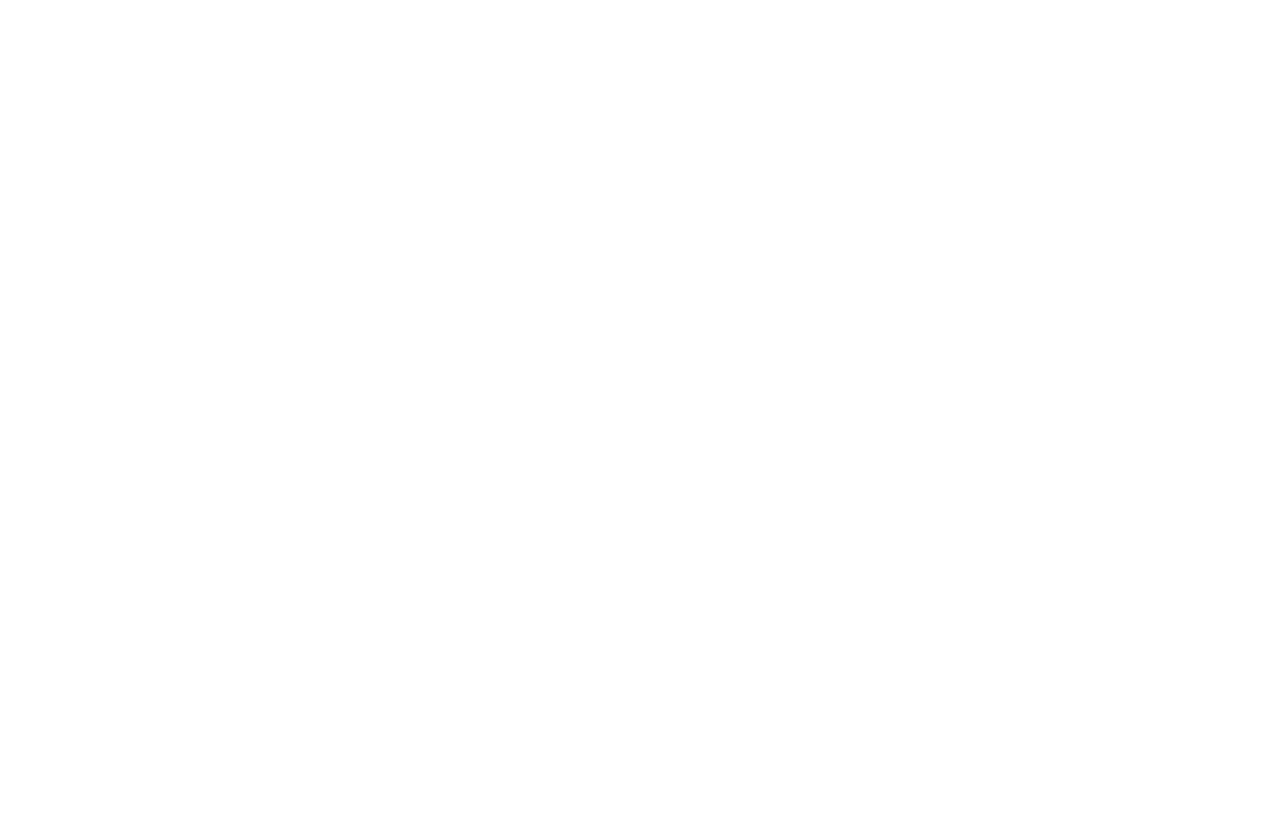
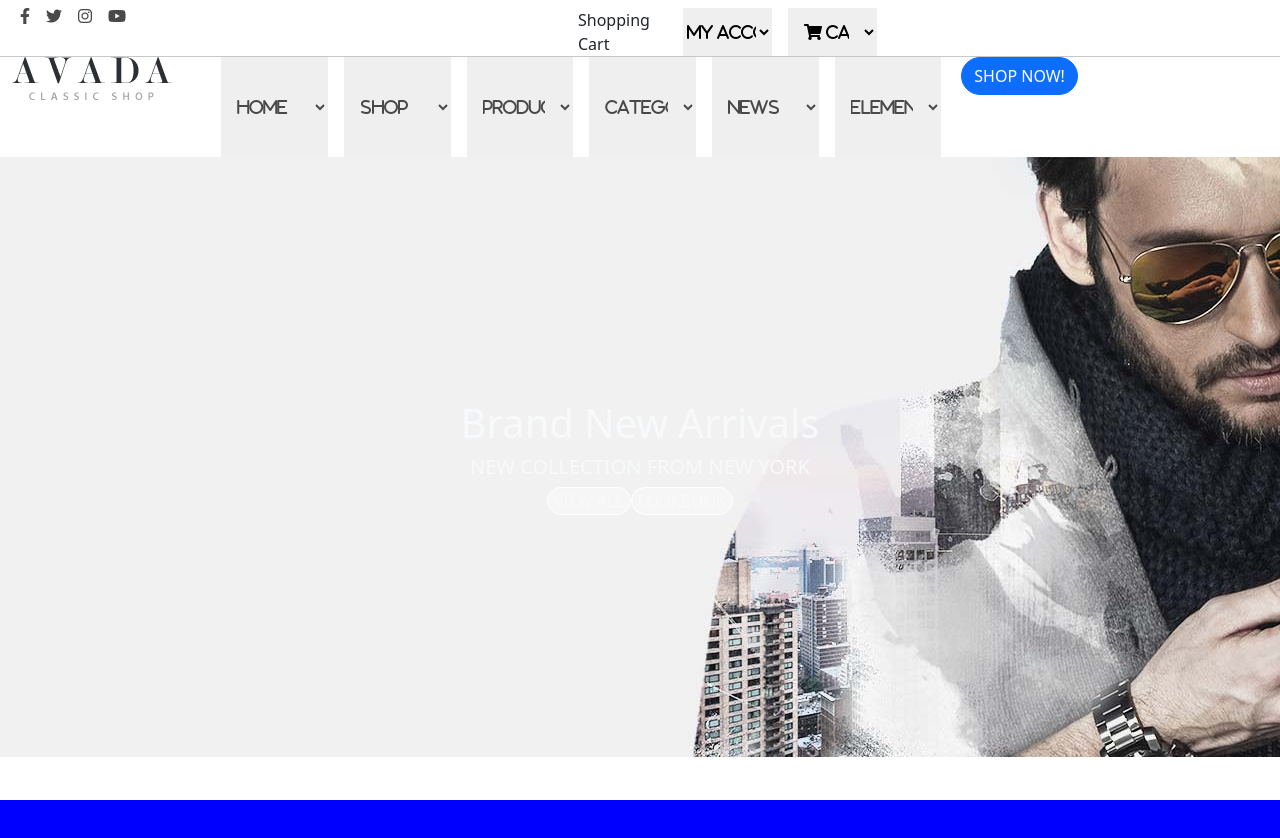
Before and after one commit to SofiaDiBlasi/classic-shop-html-vuejs, a Vue app in the folder my-vue-app/: page / in a window 1280 px wide. Shown: the top 838 px of the page. Before the commit the page ends 800 px from the top, so only its background shows below. Built offline with nearby package versions, Linux system fonts and the light colour scheme.

Commit message:
header con slider

```diff
--- a/my-vue-app/index.html
+++ b/my-vue-app/index.html
@@ -3,7 +3,8 @@
   <head>
     <meta charset="UTF-8" />
     <link rel="icon" type="image/svg+xml" href="/vite.svg" />
-    <link rel="stylesheet" href="/main.scss">
+    <link rel="stylesheet" href="https://cdnjs.cloudflare.com/ajax/libs/font-awesome/6.0.0/css/all.min.css">
+    <link rel="stylesheet" href="https://use.fontawesome.com/releases/v5.15.4/css/all.css" integrity="sha384-DyZ88mC6Up2uqS4h/KRgHuoeGwBcD4Ng9SiP4dIRy0EXTlnuz47vAwmeGwVChigm" crossorigin="anonymous"/>
     <meta name="viewport" content="width=device-width, initial-scale=1.0" />
     <title>Classic-shop</title>
   </head>
--- a/my-vue-app/package.json
+++ b/my-vue-app/package.json
@@ -10,13 +10,13 @@
   },
   "dependencies": {
     "axios": "^1.4.0",
-    "bootstrap": "^5.3.0-alpha3",
+    "bootstrap": "^5.3.0",
     "font-awesome": "^4.7.0",
-    "sass": "^1.62.1",
     "vue": "^3.2.47"
   },
   "devDependencies": {
     "@vitejs/plugin-vue": "^4.1.0",
+    "sass": "^1.62.1",
     "vite": "^4.3.9"
   }
 }
--- a/my-vue-app/src/components/AppBigBanner.vue
+++ b/my-vue-app/src/components/AppBigBanner.vue
@@ -1,8 +1,73 @@
 <script>
    export default {
-    name: "BigBanner"
+    name: "BigBanner",
+
+    data(){
+      return{
+
+        //creo un counter
+        counter : 0,
+
+        //creo una array con le url delle immagini che mi servono
+        bannerSlider: [
+          "./src/assets/images/home1_slide_one_bg.jpg",
+          "./src/assets/images/home1_slide_2_bg.jpg",
+          "./src/assets/images/home1_slide_three_bg_2.jpg"
+        ],
+
+        //creo una variabile che avrà come valore la prima img, o il set interval partirebbe vuoto
+        currentBanner : "./src/assets/images/home1_slide_one_bg.jpg",
+      }
+    },
+
+    //creo un metodo per fare in modo che ogni 2 secondi cambi il bg del mio dv
+    methods: {
+      sliderBanner() {
+        //all'inizio del set Interval creo un if, in moto tale che il counter si resetti una volta arrivato a 3, valore massimo dell'array
+        setInterval(() => {
+          if (this.counter==3) {
+            this.counter = 0
+          }
+          this.currentBanner = this.bannerSlider[this.counter];
+          this.counter++;
+        }, 2000);
+      }
+    },
+    //con un mounted vado a chiamarmi il metodo dell'intervallo di tempo
+    mounted() {
+      this.sliderBanner();
+    }
   }
 </script>
 
 <template>
+
+  <!--contenitore generale-->
+  <div :style="'background-image: url(' + currentBanner + ')'" class="container-fluid">
+    <div class="row">
+      <div class="col bigBanner d-flex flex-column justify-content-center align-items-center my-0 py-0">
+
+        <!--testo del banner-->
+        <h1 class="text-light">Brand New Arrivals</h1>
+        <h5 class="text-light">NEW COLLECTION FROM NEW YORK</h5>
+
+        <!--pulsanti-->
+        <div class="d-flex">
+          <button class="bannerBtn text-light rounded-pill">VIEW ALL</button>
+          <button class="bannerBtn text-light rounded-pill">LOOKBOOK</button>
+        </div>
+      </div>
+    </div>
+  </div>
 </template>
+
+<style lang="scss">
+  .bigBanner{
+    width: 100%;
+    height: 600px;
+  }
+  .bannerBtn {
+    background-color:rgba(255, 255, 255, 0.3);
+    border: 1px solid white;
+  }
+</style>
--- a/my-vue-app/src/components/AppFooter.vue
+++ b/my-vue-app/src/components/AppFooter.vue
@@ -39,3 +39,11 @@
 
   </footer>
 </template>
+
+<style>
+    footer{
+        background-color: green;
+        width: 100%;
+        height: 71.875rem;
+    }
+</style>
--- a/my-vue-app/src/components/AppHeader.vue
+++ b/my-vue-app/src/components/AppHeader.vue
@@ -1,13 +1,11 @@
 <script>
     //importo ed esporto i micro-componenti che nel loro insieme compongono l'header
-    import AppCartVue from './AppCart.vue';
     import AppNavBarVue from './AppNavBar.vue';
     import AppBigBannerVue from './AppBigBanner.vue';
 
    export default {
     name: "AppHeader",
     components: {
-        AppCartVue,
         AppNavBarVue,
         AppBigBannerVue
     }
@@ -16,20 +14,24 @@
 
 <template>
     <!--header-->
-    <!--l'header sarà composto da 3 sezioni principali-->
+    <!--l'header sarà composto da 2 sezioni principali-->
     <header>
 
         <!--sezione 1-->
-        <!--cart-bar-->
-        <AppCartVue />
-
-        <!--sezione 2-->
         <!--nav-bar-->
         <AppNavBarVue />
 
-        <!--sezione 3-->
-        <!--main banner-->
+        <!--sezione 2-->
+        <!--main banner slider-->
         <AppBigBannerVue />
 
     </header>
 </template>
+
+<style lang="scss">
+    header{
+        background-color: #ffffff;
+        height: 50rem;
+        width: 100%;
+    }
+</style>
--- a/my-vue-app/src/components/AppMain.vue
+++ b/my-vue-app/src/components/AppMain.vue
@@ -63,3 +63,11 @@
 
   </main>
 </template>
+
+<style>
+    main{
+        background-color: blue;
+        width: 100%;
+        height: 390.625rem;
+    }
+</style>
--- a/my-vue-app/src/components/AppNavBar.vue
+++ b/my-vue-app/src/components/AppNavBar.vue
@@ -1,8 +1,143 @@
 <script>
    export default {
-    name: "NavBar"
+    name: "NavBar",
+
+    data() {
+      return {
+        iconeSocial : [
+              "fa-brands fa-facebook-f",
+              "fa-brands fa-twitter",
+              "fa-brands fa-instagram",
+              "fa-brands fa-youtube"
+        ],
+        accountInfo : [
+              "Profilo",
+              "Impostazioni",
+              "Disconnetti",
+              "Contatta Assistenza"
+        ],
+        cartItem : [
+            "n-1 T-shirt Tg Sx",
+            "n-2 Cappello in lana"
+        ],
+        navMenù : [
+            "Home",
+            "Shop",
+            "Products",
+            "Categories",
+            "News",
+            "Elements"
+        ],
+        navItem : [
+            "opzione 1",
+            "opzione 2",
+            "opzione 3",
+            "opzione 4",
+            "opzione 5",
+            "opzione 6"
+        ]
+      }
+    }
   }
 </script>
 
 <template>
+
+  <!--contenitore generale-->
+  <div class="d-flex flex-column w-100">
+
+    <!--sezione 1-->
+
+    <!--parte alta header-->
+    <div class="cart container row">
+
+      <!--parte sinistra-->
+
+      <!--icone social-->
+      <div class="col-6">
+        <i v-for="icone in iconeSocial" :key="icone" :class="icone" class="iconeSocial m-2"></i>
+      </div>
+
+      <!--parte destra-->
+
+      <div class="col-6">
+        <div class="row m-0 p-0">
+
+          <!--shopping cart-->
+          <div class="offset-2 col-2 m-2 p-0">
+            Shopping Cart
+          </div>
+
+          <!--menù profilo-->
+          <select id="cartItem" class="col-2 dropdown m-2 p-0 border-0" aria-label="Default select example">
+            <option>
+               My Account
+            </option>
+            <option v-for="info in accountInfo" :key="info" :value="info">{{ info }}</option>
+          </select>
+
+          <!--menù carrello-->
+            <select id="cartItem" class="col-2 dropdown m-2 border-0" aria-label="Default select example">
+              <option>
+                <span class="cartIcon">&#xf07a;</span>
+                Cart</option>
+              <option v-for="item in cartItem" :key="item" :value="item">{{ item }}</option>
+            </select>
+        </div>
+      </div>
+    </div>
+
+    <hr class="my-0">
+
+    <!--sezione 2-->
+
+    <!--parte bassa header-->
+
+    <!--logo Avada-->
+    <div class="row m-0">
+      <div class="col-2">
+        <img src="../assets/images/classic_shop_logo1x.png" alt="">
+      </div>
+
+      <!--select menù navbar-->
+      <select v-for="navSection in navMenù" :key="navSection" class="col-1 dropdown m-2 navBar py-0 my-0" aria-label="Default select example">
+        <option>{{ navSection }}</option>
+        <option v-for="navItem in navItem" :key="navItem" :value="navItem">{{ navItem }}</option>
+      </select>
+
+          <!--shop button-->
+      <div class="col-3">
+        <a class="btn btn-primary rounded-pill" href="#" role="button">SHOP NOW!</a>
+      </div>
+
+      <!--search bar o solo icona? chiedere-->
+      <div></div>
+
+    </div>
+  </div>
 </template>
+
+<style lang="scss">
+  .cart {
+    height: 3.5rem;
+  }
+
+  .iconeSocial{
+    color: #494949;
+  }
+
+  .navBar{
+    color: #494949;
+    border: none;
+    height: 100px;
+    &:hover {
+      color: blue;
+      border-top: 1px solid blue;
+    }
+  }
+
+  select {
+    font-family: "Font Awesome\ 5 Free" !important;
+    font-weight: 900;
+  }
+</style>
--- a/my-vue-app/src/main.js
+++ b/my-vue-app/src/main.js
@@ -1,5 +1,7 @@
 import { createApp } from 'vue'
 import './style.css'
 import App from './App.vue'
+import "bootstrap/dist/css/bootstrap.css"
+import "bootstrap/dist/js/bootstrap.js"
 
 createApp(App).mount('#app')
--- a/my-vue-app/src/style.css
+++ b/my-vue-app/src/style.css
@@ -0,0 +1,5 @@
+body{
+    width: 100%;
+    height: 100%;
+    margin: 0;
+}
```
Also changed, not shown: 1 other file (tests, documents, lock files or other folders).
